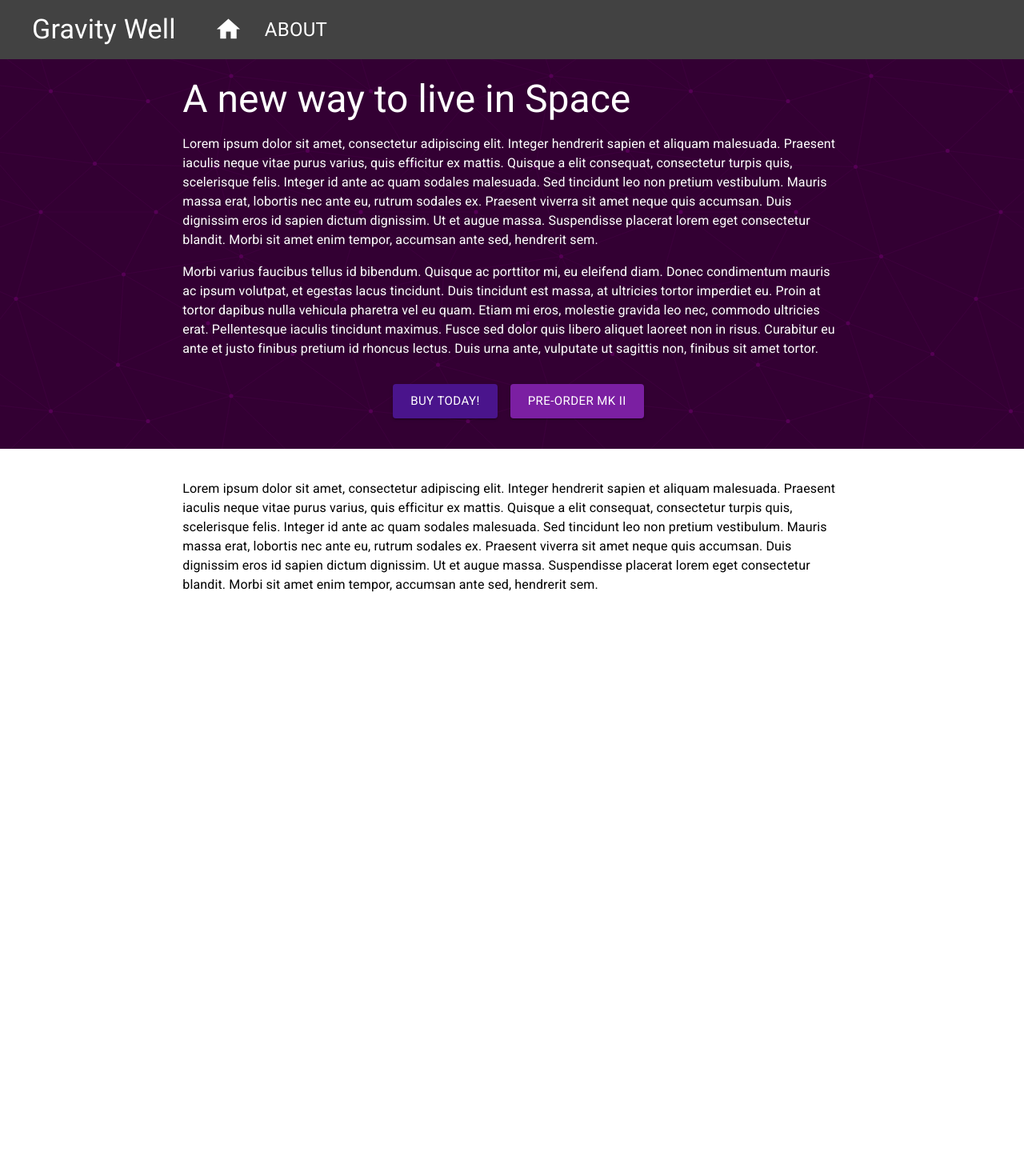
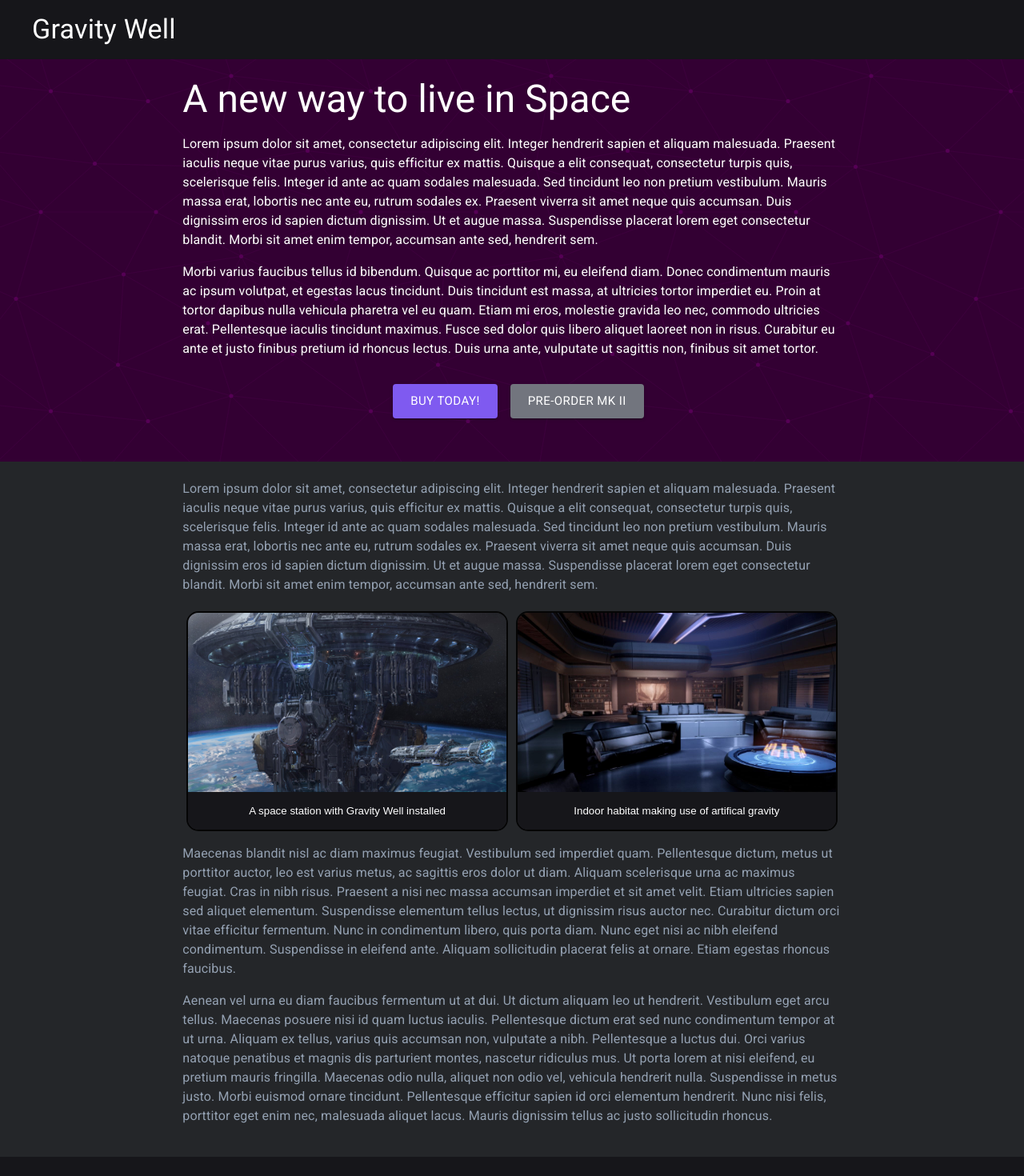
Before and after one commit to Awesomefusion/gravitywell, a React (Create React App) app: page / in a window 1280 px wide. Shown: the top 1470 px of the page at 80% size. Before the commit the page ends 800 px from the top, so only its background shows below. Built offline with nearby package versions, Linux system fonts and the light colour scheme.

Commit message:
Major refactoring, images and cards added

```diff
--- a/src/components/Navbar.jsx
+++ b/src/components/Navbar.jsx
@@ -9,7 +9,7 @@ const useStyles = makeStyles((theme) => ({
   root:{
   },
   navBar:{
-    backgroundColor: '#424242'
+    backgroundColor: '#16161a'
 
   },
   navDisplayFlex: {
@@ -20,7 +20,7 @@ const useStyles = makeStyles((theme) => ({
   desktopLinkText: {
     textDecoration: 'none !important',
     textTransform: 'uppercase',
-    color: 'white',
+    color: '#fffffe',
     fontSize: '1.5rem',
   },
   mobileLinkText: {
@@ -42,33 +42,16 @@ const useStyles = makeStyles((theme) => ({
 
 function Navbar() {
 
-  const { desktopLinkText, mobileLinkText } = useStyles();
 
   const classes = useStyles();
 
-  const navLinks = [
-    { title: 'About', path: '/about'},
-  ]
 
-  const [state, setState] = useState({
-    mobileView: false,
-    drawerOpen: false,
-  })
 
-  const { mobileView, drawerOpen } = state;
 
-  useEffect(() => {
-    const setResponsiveness = () => {
-      return window.innerWidth < 900
-        ? setState((prevState) => ({ ...prevState, mobileView: true }))
-        : setState((prevState) => ({ ...prevState, mobileView: false }));
-    };
-    setResponsiveness();
-    window.addEventListener("resize", () => setResponsiveness());
-  }, []);
+  return (
+      <div>
+          <AppBar position="static" className={classes.navBar}>
 
-  const displayDesktop = () => {
-    return (
             <div className={classes.navBar}>
               <Toolbar className={classes.navBar}>
 
@@ -76,102 +59,9 @@ function Navbar() {
                     Gravity Well
                   </Typography>
 
-            <IconButton edge="start" color="inherit" aria-label="menu" component={RouterLink} to='/'>
-              <HomeIcon fontSize="large"/>
-            </IconButton>
-
-            <List component="nav" aria-labelledby="main navigation" className={classes.navDisplayFlex}>
-              {navLinks.map(({ title, path }) => (
-                <Link
-                {...{
-                  component: RouterLink,
-                  to: path,
-                  color: "inherit",
-                  className: desktopLinkText,
-                  key: title,
-                }}
-                >
-                <MenuItem className={classes.desktopLinkText}>{title}</MenuItem>
-                </Link>
-              ))}
-            </List>
-
               </Toolbar>
             </div>
-    )
-  }
 
-  const displayMobile = () => {
-
-    const handleDrawerOpen = () =>
-    setState((prevState) => ({ ...prevState, drawerOpen: true}));
-
-    const handleDrawerClose = () =>
-    setState((prevState) => ({ ...prevState, drawerOpen: false}));
-
-    const getDrawerChoices = () => {
-      return navLinks.map(({ title, path}) => {
-        return (
-          <Link
-          {...{
-            component: RouterLink,
-            to: path,
-            color: "inherit",
-            className: mobileLinkText,
-            key: title,
-          }}
-          >
-          <MenuItem className={classes.mobileLinkText}>{title}</MenuItem>
-          </Link>
-        );
-      });
-    };
-
-    return(
-      <div className={classes.navBar}>
-        <Toolbar className={classes.navBar}>
-
-          <Typography variant="h6" className={classes.mobileTitle}>
-              Gravity Well
-            </Typography>
-
-            <div>
-              <IconButton edge="end" color="inherit" aria-label="menu" component={RouterLink} to='/'>
-                <HomeIcon/>
-              </IconButton>
-
-              <IconButton
-              {...{
-                edge: "end",
-                color: "inherit",
-                "aria-label": "menu",
-                "aria-haspopup": "true",
-                style: {textAlign: "right",},
-                onClick: handleDrawerOpen,
-              }}
-              >
-                <MenuIcon/>
-              </IconButton>
-            </div>
-
-            <Drawer
-              {...{
-                anchor: "left",
-                open: drawerOpen,
-                onClose: handleDrawerClose,
-              }}
-            >
-              <div>{getDrawerChoices()}</div>
-            </Drawer>
-        </Toolbar>
-      </div>
-    )
-  }
-
-  return (
-      <div>
-          <AppBar position="static" className={classes.navBar}>
-            {mobileView ? displayMobile() : displayDesktop()}
           </AppBar>
       </div>
   );
--- a/src/pages/Home.jsx
+++ b/src/pages/Home.jsx
@@ -1,6 +1,8 @@
 import React from 'react';
 import { Grid, Typography, Box, Card, CardActionArea, CardContent, CardMedia, Button  } from "@material-ui/core"
 import { useStyles } from '../styles/divStyles.jsx'
+import station from '../img/station.jpg'
+import room from '../img/room.jpg'
 
 function Home() {
 
@@ -17,7 +19,7 @@ function Home() {
 
               <Grid item xs={12} md={10} lg={8}>
 
-                <Typography variant="h3">
+                <Typography variant="h3" className={classes.textDefault}>
                   A new way to live in Space
                 </Typography>
 
@@ -47,7 +49,7 @@ function Home() {
       </div>
 
 
-      <div className={classes.whiteDiv}>
+      <div className={classes.colourDiv}>
         <Grid container direction="column">
           <Grid container>
 
@@ -58,6 +60,69 @@ function Home() {
                 <Typography className={classes.textDefault}>
                   Lorem ipsum dolor sit amet, consectetur adipiscing elit. Integer hendrerit sapien et aliquam malesuada. Praesent iaculis neque vitae purus varius, quis efficitur ex mattis. Quisque a elit consequat, consectetur turpis quis, scelerisque felis. Integer id ante ac quam sodales malesuada. Sed tincidunt leo non pretium vestibulum. Mauris massa erat, lobortis nec ante eu, rutrum sodales ex. Praesent viverra sit amet neque quis accumsan. Duis dignissim eros id sapien dictum dignissim. Ut et augue massa. Suspendisse placerat lorem eget consectetur blandit. Morbi sit amet enim tempor, accumsan ante sed, hendrerit sem.
                 </Typography>
+
+                <Grid container>
+
+                  <Grid item xs={12} lg={6}>
+                    <Card classes={{ root: classes.cardDefault }}>
+                      <CardActionArea>
+                        <CardMedia
+                          component="img"
+                          image={station}
+                        />
+                        <CardContent style={{color: 'white', backgroundColor: '#16161a', textAlign: 'center'}}>
+                          A space station with Gravity Well installed
+                        </CardContent>
+                      </CardActionArea>
+                    </Card>
+                  </Grid>
+
+                  <Grid item xs={12} lg={6}>
+                    <Card  classes={{ root: classes.cardDefault }}>
+                      <CardActionArea>
+                        <CardMedia
+                          component="img"
+                          image={room}
+                        />
+                        <CardContent style={{color: 'white', backgroundColor: '#16161a', textAlign: 'center'}}>
+                          Indoor habitat making use of artifical gravity
+                        </CardContent>
+                      </CardActionArea>
+                    </Card>
+                  </Grid>
+                </Grid>
+
+                <Typography className={classes.textDefault}>
+                    Maecenas blandit nisl ac diam maximus feugiat. Vestibulum sed imperdiet quam. Pellentesque dictum, metus ut porttitor auctor, leo est varius metus, ac sagittis eros dolor ut diam. Aliquam scelerisque urna ac maximus feugiat. Cras in nibh risus. Praesent a nisi nec massa accumsan imperdiet et sit amet velit. Etiam ultricies sapien sed aliquet elementum. Suspendisse elementum tellus lectus, ut dignissim risus auctor nec. Curabitur dictum orci vitae efficitur fermentum. Nunc in condimentum libero, quis porta diam. Nunc eget nisi ac nibh eleifend condimentum. Suspendisse in eleifend ante. Aliquam sollicitudin placerat felis at ornare. Etiam egestas rhoncus faucibus.
+                  </Typography>
+
+                <Typography className={classes.textDefault}>
+                  Aenean vel urna eu diam faucibus fermentum ut at dui. Ut dictum aliquam leo ut hendrerit. Vestibulum eget arcu tellus. Maecenas posuere nisi id quam luctus iaculis. Pellentesque dictum erat sed nunc condimentum tempor at ut urna. Aliquam ex tellus, varius quis accumsan non, vulputate a nibh. Pellentesque a luctus dui. Orci varius natoque penatibus et magnis dis parturient montes, nascetur ridiculus mus. Ut porta lorem at nisi eleifend, eu pretium mauris fringilla. Maecenas odio nulla, aliquet non odio vel, vehicula hendrerit nulla. Suspendisse in metus justo. Morbi euismod ornare tincidunt. Pellentesque efficitur sapien id orci elementum hendrerit. Nunc nisi felis, porttitor eget enim nec, malesuada aliquet lacus. Mauris dignissim tellus ac justo sollicitudin rhoncus.
+                </Typography>
+
+
+
+              </Grid>
+
+            <Grid item xs={0} md={1} lg={2}/>
+
+          </Grid>
+        </Grid>
+      </div>
+
+      <div className={classes.colourDivTwo}>
+        <Grid container direction="column">
+          <Grid container>
+
+            <Grid item xs={0} md={1} lg={2}/>
+
+              <Grid item xs={12} md={10} lg={8}>
+
+                <Typography variant="h3" className={classes.textDefault} align="center" style={{color: 'white'}}>
+                  Sign up to our Newsletter!
+                </Typography>
+
+
 
               </Grid>
 
--- a/src/styles/divStyles.jsx
+++ b/src/styles/divStyles.jsx
@@ -5,16 +5,33 @@ const useStyles = makeStyles({
     consDiv: {
         backgroundImage: `url(${consbg})`,
         padding: '1.6em',
-        color: 'white',
+        color: '#fffffe',
     },
-    whiteDiv: {
-        backgroundColor: 'white',
+    colourDiv: {
+        backgroundColor: '#242629',
         padding: '1.6em',
-        color: 'black',
+        color: '#94a1b2',
+    },
+    colourDivTwo: {
+        backgroundColor: '#16161a',
+        padding: '1.6em',
+        color: '#94a1b2',
     },
     textDefault:{
-        marginTop: '1rem',
+        marginBottom: '1rem',
     },
+    cardDefault:{
+        border: '2px solid',
+        boxShadow: 'none',
+        borderRadius: '15px',
+        elevation: 0,
+        backgroundColor: "transparent",
+        align: 'center',
+        margin: '5px',
+        marginBottom: '1rem',
+    },
+    cardImage:{
+    }
 });
 
 export { useStyles };
--- a/src/styles/theme.jsx
+++ b/src/styles/theme.jsx
@@ -2,9 +2,10 @@ import { createMuiTheme }  from '@material-ui/core/styles'
 
 const theme = createMuiTheme({
   palette: {
-    primary: {main: '#4A148C'},
-    secondary: {main: '#7B1FA2'},
-    background: {default: "white"},
+    primary: {main: '#7f5af0'},
+    secondary: {main: '#72757e'},
+    background: {default: "#242629"},
   },
+
 })
 export default theme
```
Also changed, not shown: src/img/room.jpg (added), src/img/station.jpg (added). Lines whose indentation alone changed are shown as unchanged.
